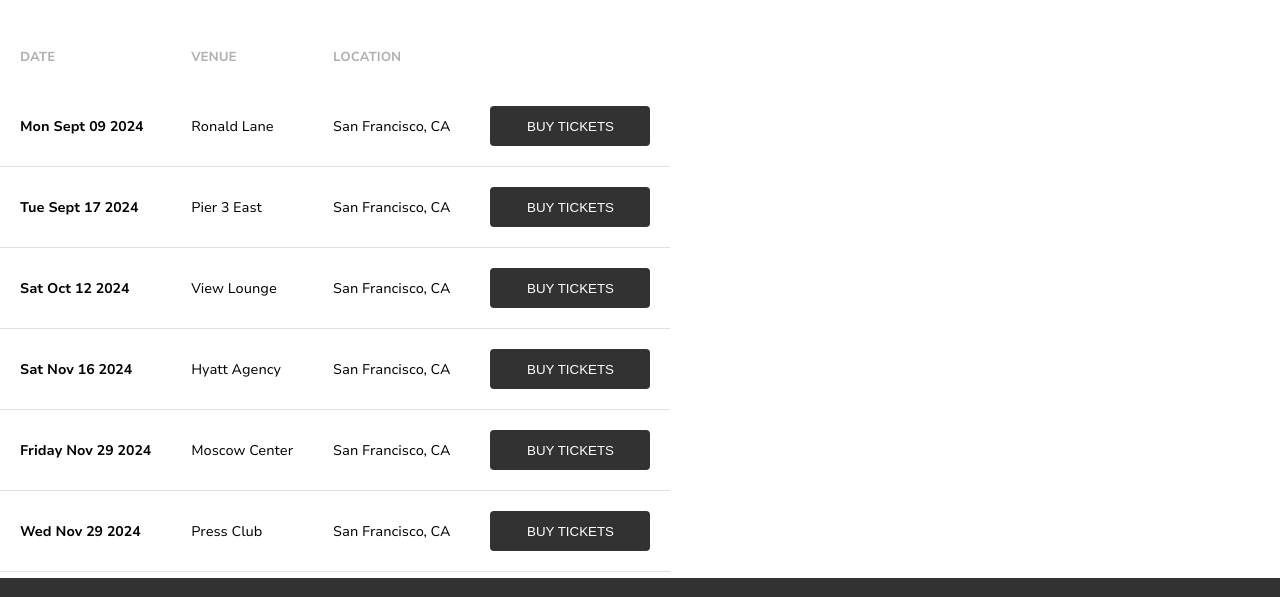
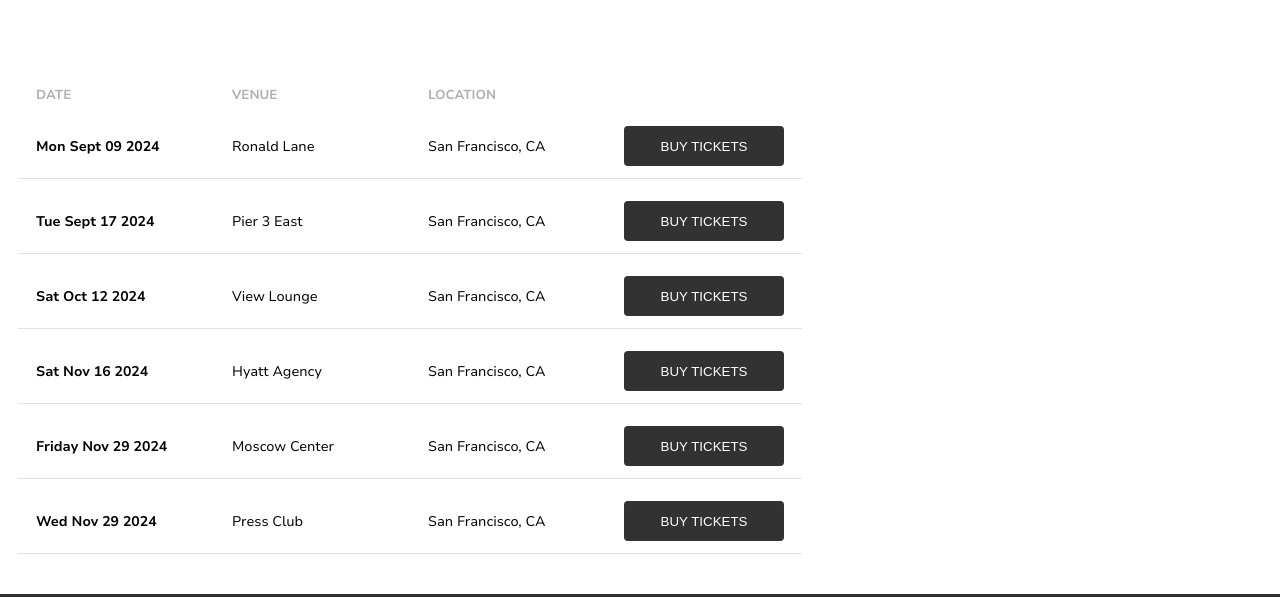
Before and after one commit to samihasamin/samiha-samin-bandsite, a plain HTML site: page pages/shows.html in a window 1280 px wide. Shown: the part 203-800 px from the top of the page. Drawn offline with nearby package versions, Linux system fonts and the light colour scheme; files that its build step writes are made by us from their sources; files whose address does not match are found by name.

```diff
--- a/styles/shows.scss
+++ b/styles/shows.scss
@@ -70,15 +70,18 @@
   @include tablet {
     display: block;
     width: 100%;
-    border-collapse: collapse;
-  }
+    border-collapse: separate;
+    border-spacing: 0px 10px;
+    padding: 24px 18px;
 
     &__head {
       &--row {
         .shows-table__head--label {
-        padding: 20px;
+          width: 25%;
+          padding: 24px 18px 0px 18px;
           text-align: left;
           font-size: 13px;
+          font-weight: 700;
           color: $primary-color-two;
         }
       }
@@ -91,9 +94,14 @@
           font-size: 14px;
         }
 
+        .shows-table__body--venue,
+        .shows-table__body--location {
+          font-weight: 400;
+        }
+
         td {
           border-bottom: 1px solid $secondary-color-two;
-        padding: 20px;
+          padding: 12px 18px;
           font-size: 14px;
         }
       }
@@ -108,5 +116,7 @@
       background-color: $primary-color-one;
       color: $primary-color-three;
       border-radius: 4px;
+      cursor: pointer;
     }
   }
+}
```
Lines whose indentation alone changed are shown as unchanged.
